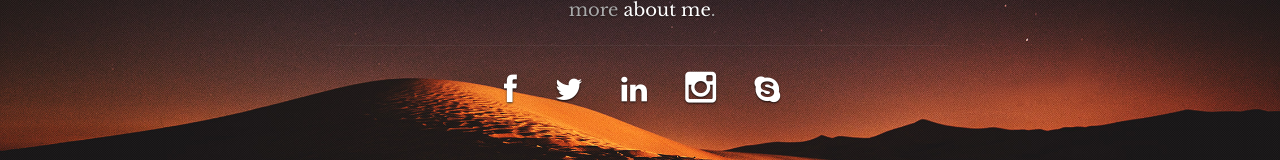
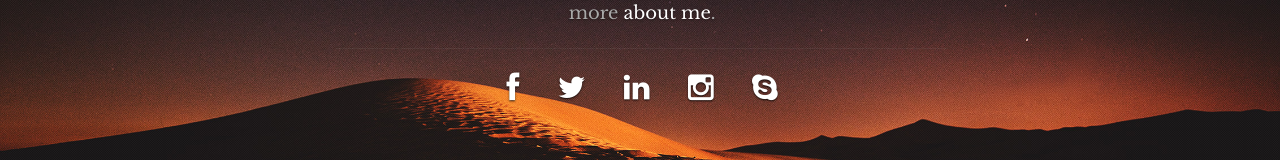
Before and after one commit to Tejx27/Resume, a plain HTML site: page index.html in a window 1280 px wide. Shown: the part 416-576 px from the top of the page. Drawn offline with nearby package versions, Linux system fonts and the light colour scheme; a web font is replaced by a local one.

Commit message:
Updated Instagram Icon

```diff
--- a/index.html
+++ b/index.html
@@ -51,7 +51,7 @@
           <li><a href="https://facebook.com"><i class="fa fa-facebook"></i></a></li>
           <li><a href="https://mobile.twitter.com/TejasNikam27"><i class="fa fa-twitter"></i></a></li>
           <li><a href="https://www.linkedin.com/in/tejas-nikam-1a7a01217"><i class="fa fa-linkedin"></i></a></li>
-          <li> <a href="https://www.instagram.com/tejx_31/"><i class="fa fa-instagram" style="font-size:36px"></i></a> </li>
+          <li><a href="https://www.instagram.com/tejx_31/"><i class=" fa fa-instagram"></i></a></li>
           <li><a href="https://join.skype.com/invite/uG89d3Tc1flc"><i class="fa fa-skype"></i></a></li>
         </ul>
       </div>
```
